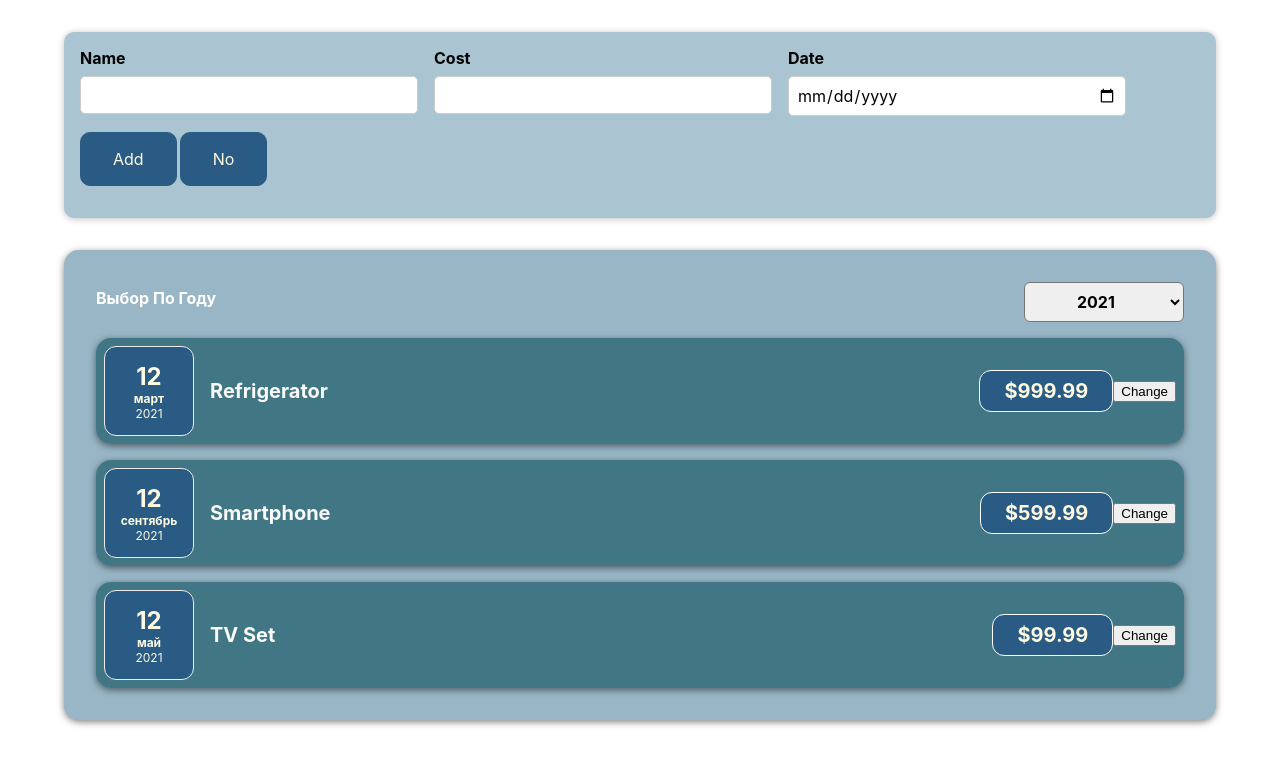
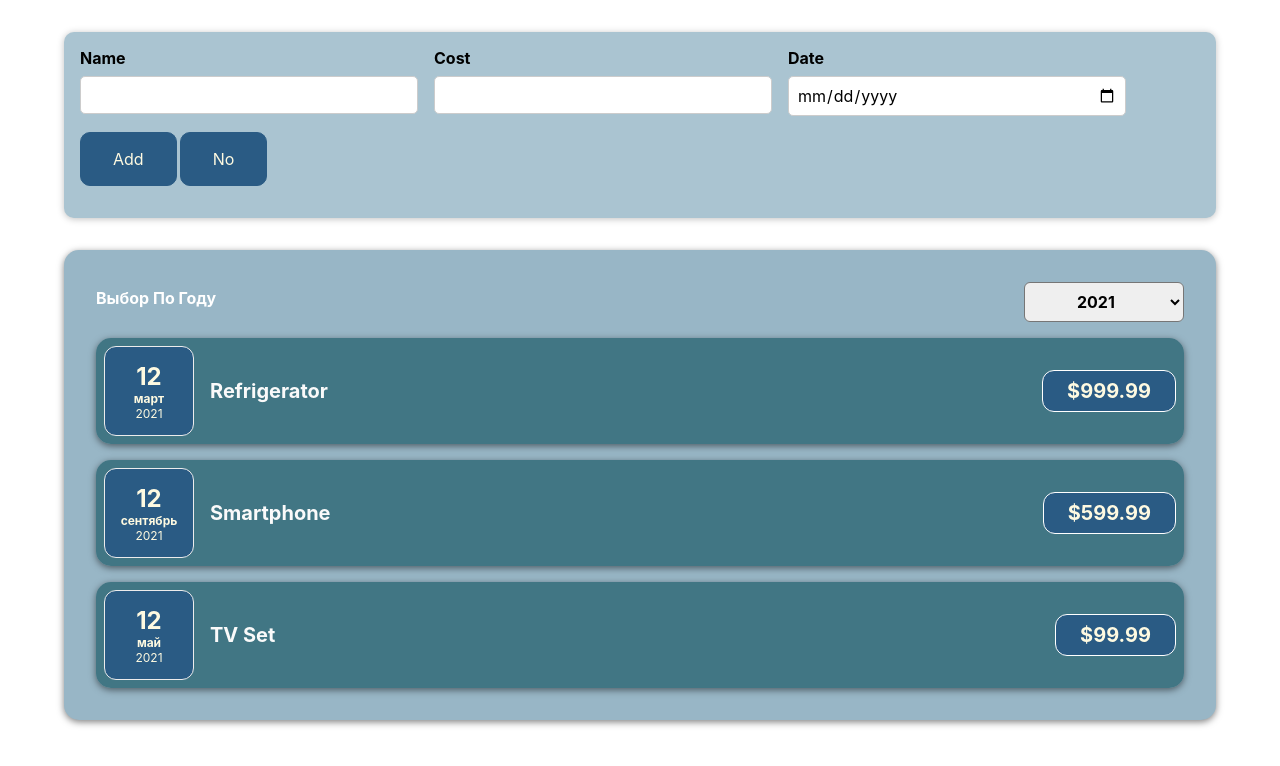
Before and after one commit to viktorwebjs/reactmaster, a React (Create React App) app: page / in a window 1280 px wide. Shown: the top 766 px of the page. Built offline with nearby package versions, Linux system fonts and the light colour scheme.

Commit message:
state finish 2 lesson

```diff
--- a/src/components/Costs/CostItem.jsx
+++ b/src/components/Costs/CostItem.jsx
@@ -1,24 +1,24 @@
-import { useState } from 'react';
+// import { useState } from 'react';
 import Card from '../UI/Card';
 import CostDate from './CostDate';
 
 import './CostItem.scss';
 
 const CostItem = (props) => {
-  const [description, setDescription] = useState(props.description);
+  // const [description, setDescription] = useState(props.description);
 
-  const changeDesHandler = () => {
-    setDescription('New text');
-  };
+  // const changeDesHandler = () => {
+  //   setDescription('New text');
+  // };
   return (
     <>
       <Card className='cost_item'>
         <CostDate date={props.date} />
         <div className='cost_item__description'>
-          <h2>{description}</h2>
+          <h2>{props.description}</h2>
           <div className='cost_item__price'>${props.amount}</div>
         </div>
-        <button onClick={changeDesHandler}>Change</button>
+        {/* <button onClick={changeDesHandler}>Change</button> */}
       </Card>
     </>
   );
--- a/src/components/Costs/Costs.jsx
+++ b/src/components/Costs/Costs.jsx
@@ -8,14 +8,15 @@ const Costs = (props) => {
   const [selectYear, setSelectYear] = useState('2021');
 
   let db = props.costs;
-  const changYear = (e) => {
+  const changeYear = (e) => {
     setSelectYear(e);
   };
 
   return (
     <>
 
-      <Card className='costs'> <CostsFilter year={selectYear} onChangeYear={changYear} />
+      <Card className='costs'>
+        <CostsFilter year={selectYear} onChangeYear={changeYear} />
         {db.map((item, index) => (
           <CostItem
             key={index}
```
